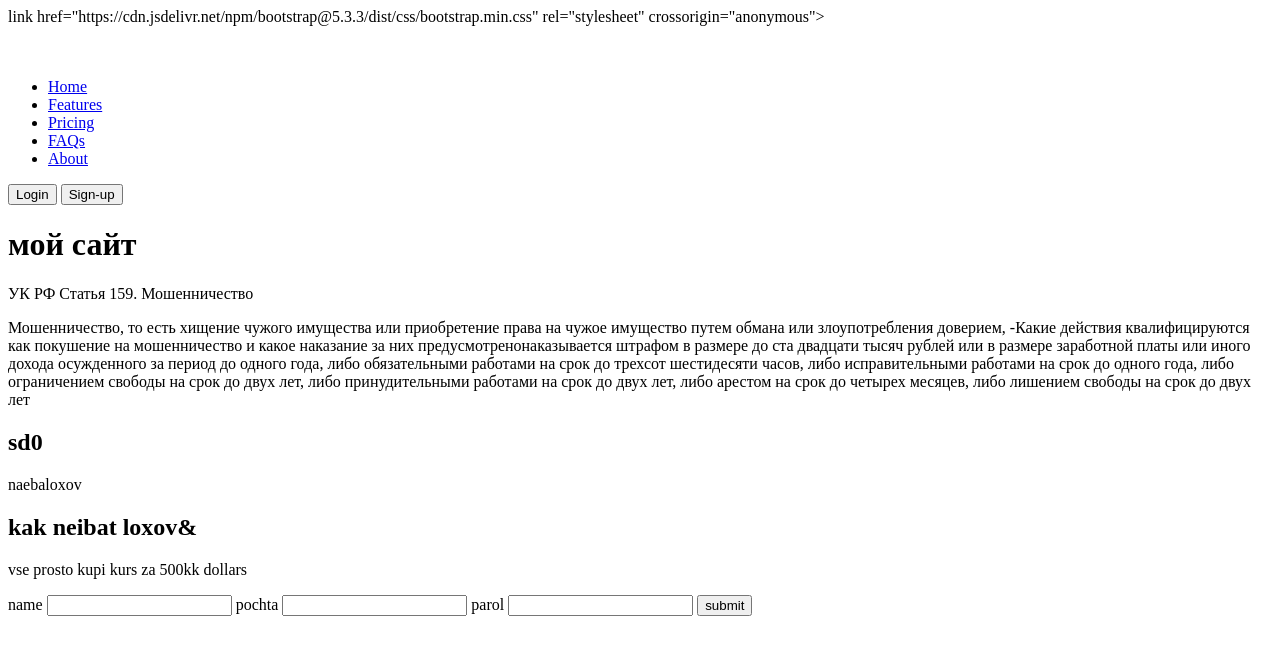
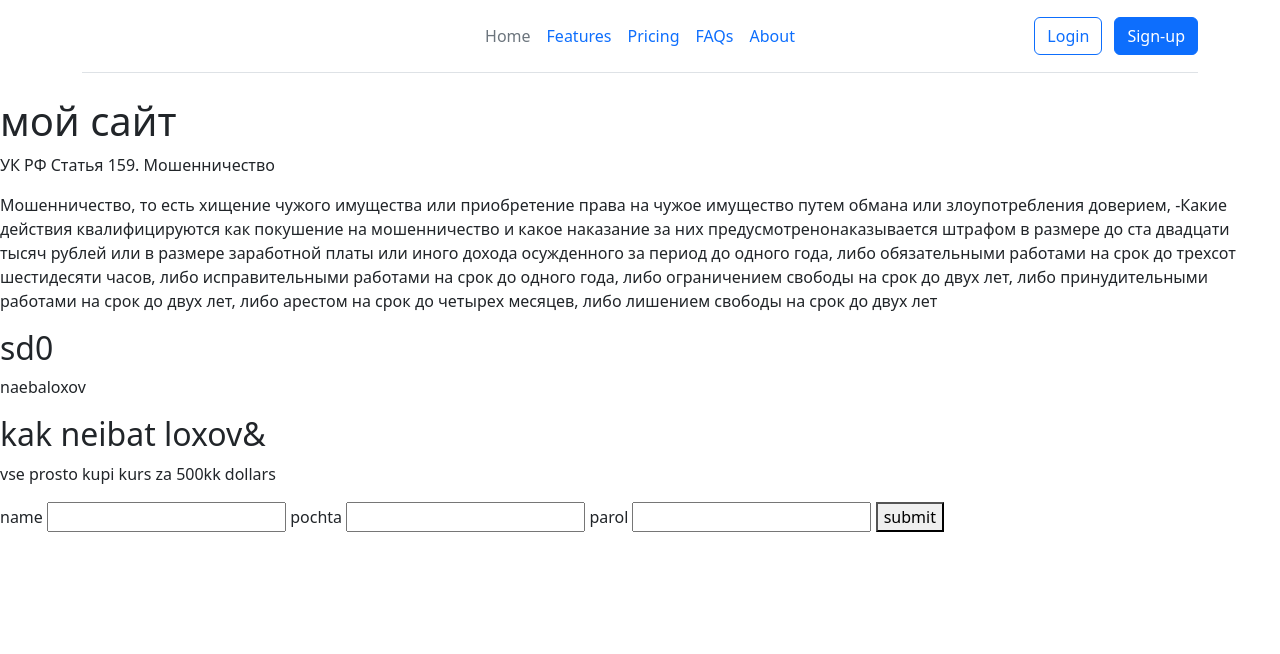
Before and after one commit to tus4ed/-zero, a plain HTML site: page index.html in a window 1280 px wide. Drawn offline with nearby package versions, Linux system fonts and the light colour scheme.

Commit message:
Update index.html5

```diff
--- a/index.html
+++ b/index.html
@@ -4,7 +4,7 @@
     <meta charset="UTF-8">
     <meta name="viewport" content="width=device-width, initial-scale=1.0">
     <title>Document</title>
-    link href="https://cdn.jsdelivr.net/npm/bootstrap@5.3.3/dist/css/bootstrap.min.css" rel="stylesheet" integrity="sha384-QWTKZyjpPEjISv5WaRU9OFeRpok6YctnYmDr5pNlyT2bRjXh0JMhjY6hW+ALEwIH" crossorigin="anonymous">
+    <link href="https://cdn.jsdelivr.net/npm/bootstrap@5.3.3/dist/css/bootstrap.min.css" rel="stylesheet" integrity="sha384-QWTKZyjpPEjISv5WaRU9OFeRpok6YctnYmDr5pNlyT2bRjXh0JMhjY6hW+ALEwIH" crossorigin="anonymous">
 </head>
 <body>
     <div class="container">
```
